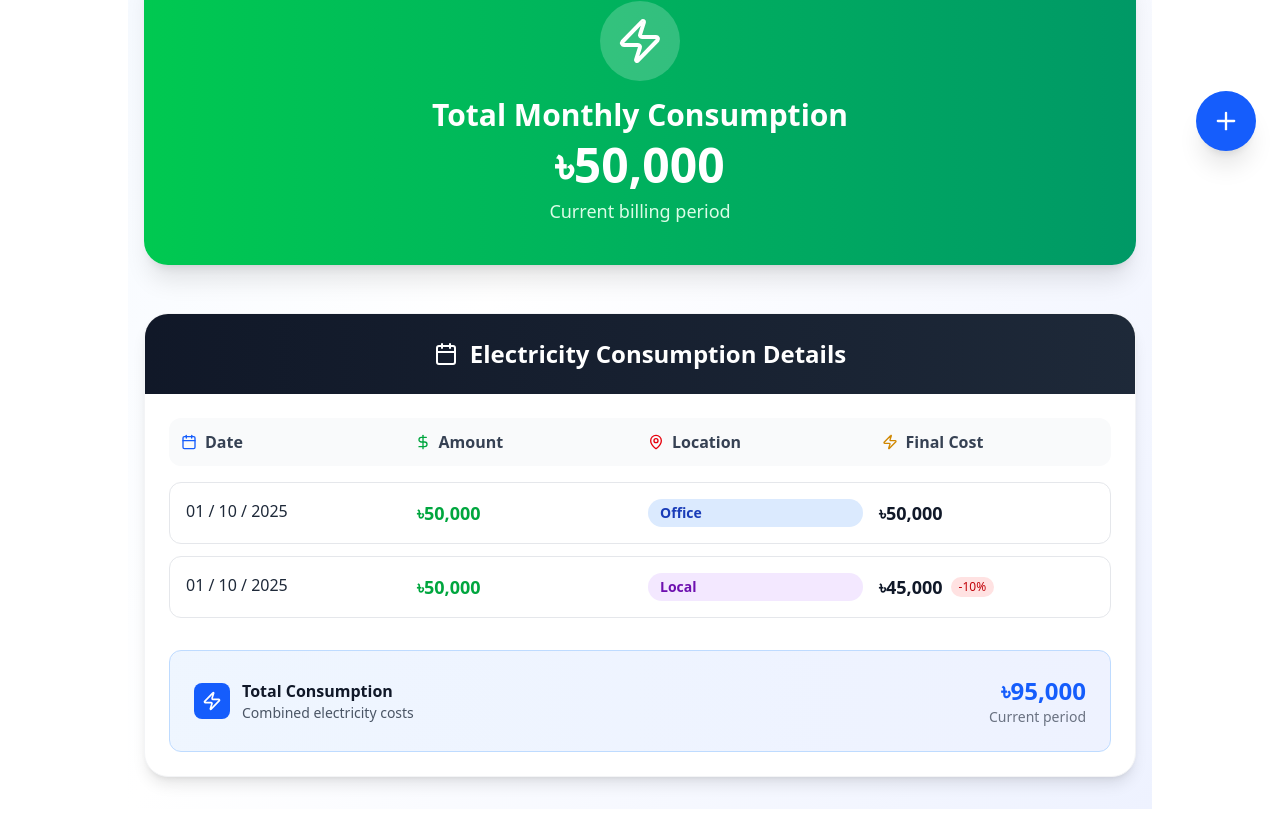
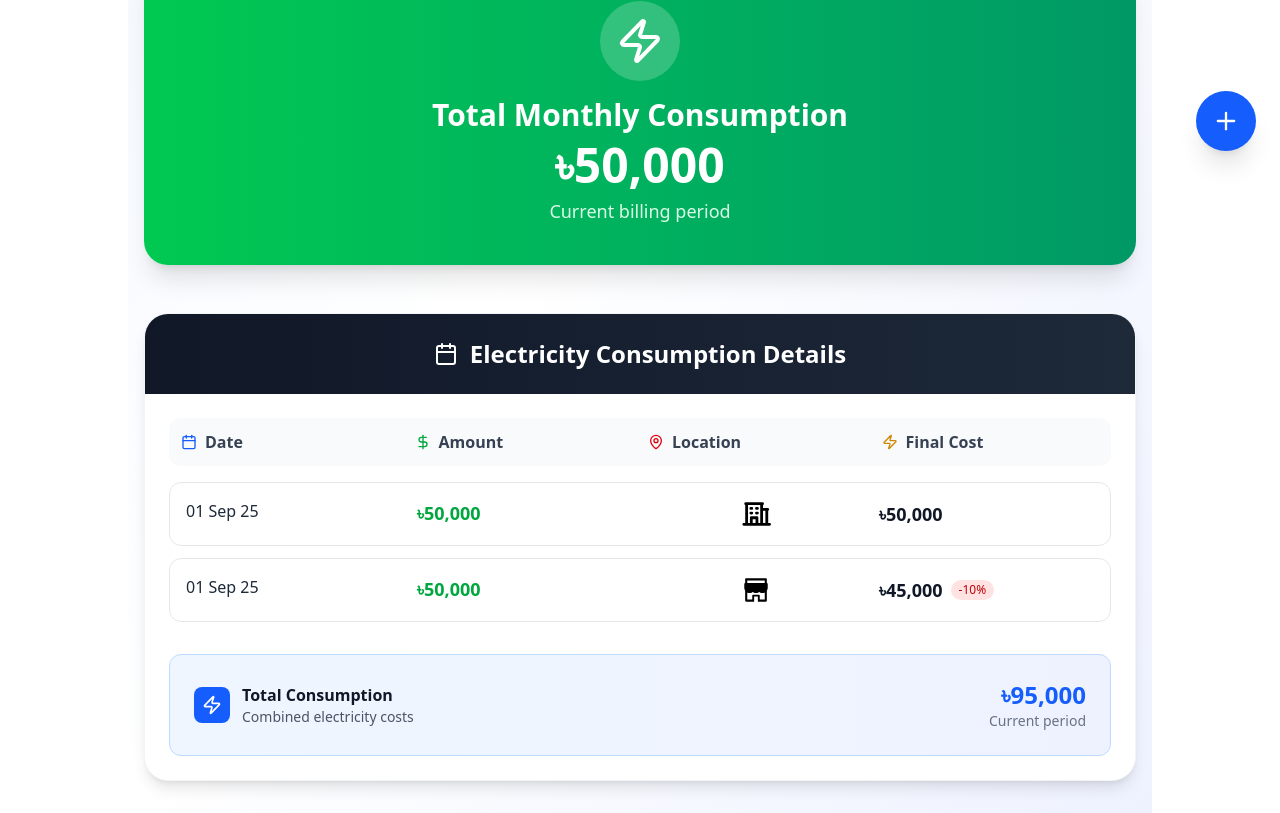
Before and after one commit to almamun0101/FactoryBill, a Next.js app: page / in a window 1280 px wide. Shown: the part 625-1438 px from the top of the page. Built offline with nearby package versions, Linux system fonts and the light colour scheme.

Commit message:
office and local logo fixed

```diff
--- a/package.json
+++ b/package.json
@@ -12,7 +12,8 @@
     "lucide-react": "^0.544.0",
     "next": "15.5.3",
     "react": "19.1.0",
-    "react-dom": "19.1.0"
+    "react-dom": "19.1.0",
+    "react-icons": "^5.5.0"
   },
   "devDependencies": {
     "@eslint/eslintrc": "^3",
--- a/src/app/component/Electricity.jsx
+++ b/src/app/component/Electricity.jsx
@@ -8,6 +8,11 @@ import {
   Activity,
   Settings,
 } from "lucide-react";
+
+import { AiFillShop } from "react-icons/ai";
+import { PiBuildingOfficeBold } from "react-icons/pi";
+
+
 import { useRouter } from "next/navigation";
 
 const Electricity = () => {
@@ -22,8 +27,8 @@ const Electricity = () => {
   const totalElectricity = 50000;
 
   const data = [
-    { date: "01 / 10 / 2025", amount: "50000", place: "Office" },
-    { date: "01 / 10 / 2025", amount: "50000", place: "Local" },
+    { date: "01 Sep 25", amount: "50000", place: "Office" },
+    { date: "01 Sep 25", amount: "50000", place: "Local" },
   ];
 
   return (
@@ -142,14 +147,10 @@ const Electricity = () => {
                     </span>
 
                     <span
-                      className={`font-semibold px-3 py-1 rounded-full text-sm ${
-                        isOffice
-                          ? "bg-blue-100 text-blue-800"
-                          : "bg-purple-100 text-purple-800"
-                      }`}
+                      className={`font-semibold flex justify-center items-center rounded-full text-sm `}
                     >
-                      {item.place}
-                    </span>
+                      {isOffice ? <PiBuildingOfficeBold size={30}/> : <AiFillShop size={30}/>}
+                 </span>
 
                     <div className="flex items-center gap-2">
                       <span className="text-lg font-bold text-gray-900">
```
Also changed, not shown: 1 other file (tests, documents, lock files or other folders).
